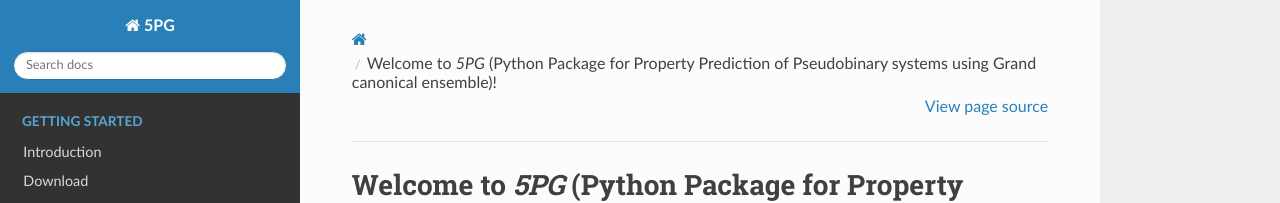
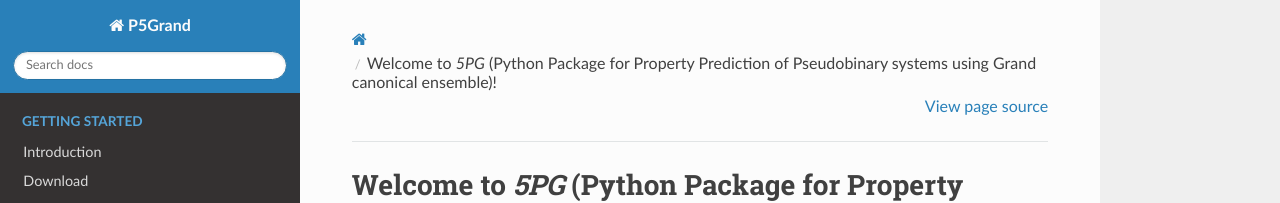
Before and after one commit to Han-Gyuseung/5PG, a Sphinx documentation site: the page built from docs/source/index.rst, in a window 1280 px wide. Shown: the top 203 px of the page. Built offline with Sphinx 7.4.7 and the Read the Docs theme 2.0.0, drawn with Linux system fonts in a browser that asks for light colours.

Commit message:
Update conf.py

```diff
--- a/docs/source/conf.py
+++ b/docs/source/conf.py
@@ -22,7 +22,7 @@ MOCK_MODULES = ['numpy', 'scipy', 'matplotlib', 'matplotlib.pyplot', 'scipy.opti
 
 # -- Project information -----------------------------------------------------
 
-project = '5PG'
+project = 'P5Grand'
 copyright = '2021, Gyuseung Han'
 author = 'Gyuseung Han'
 
```
